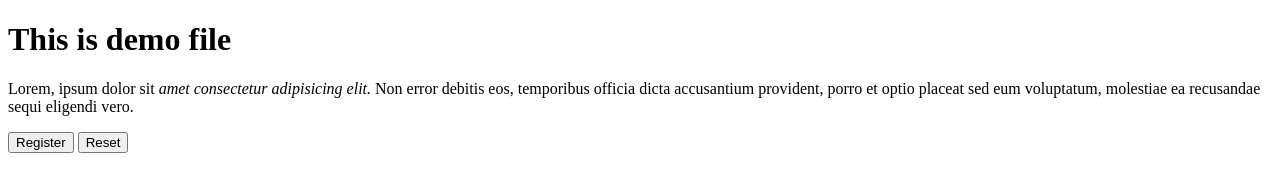
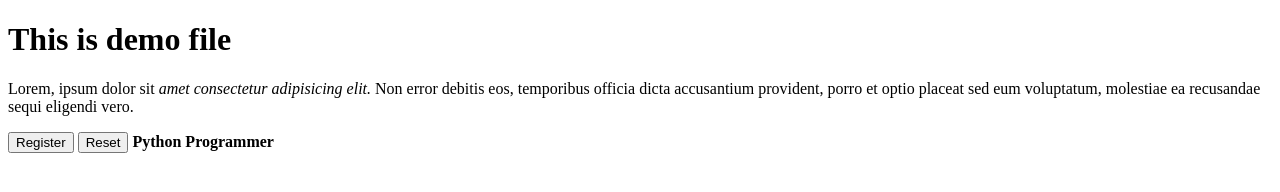
Before and after one commit to Mrpravin143/Git-Demo, a plain HTML site: page index.html in a window 1280 px wide. Drawn offline with Linux system fonts and the light colour scheme.

Commit message:
Add Bold Tag

```diff
--- a/index.html
+++ b/index.html
@@ -11,6 +11,7 @@
 
     <button type="submit">Register</button>
     <button type="reset">Reset</button>
+    <b>Python Programmer</b>
 
 </body>
 </html>
```
